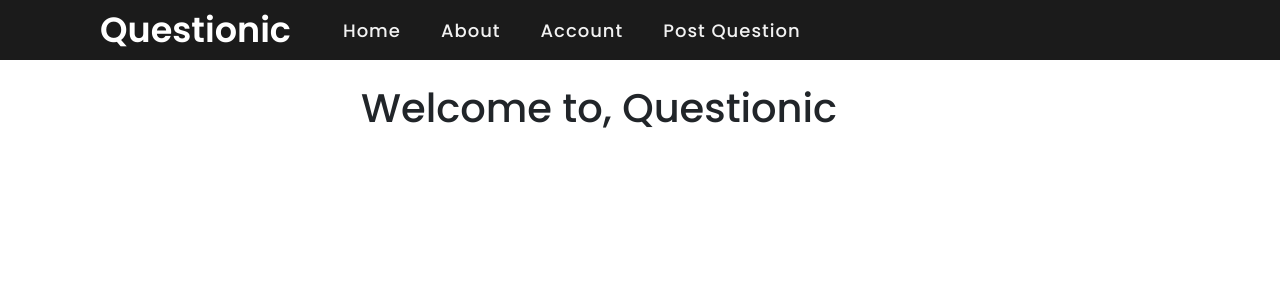
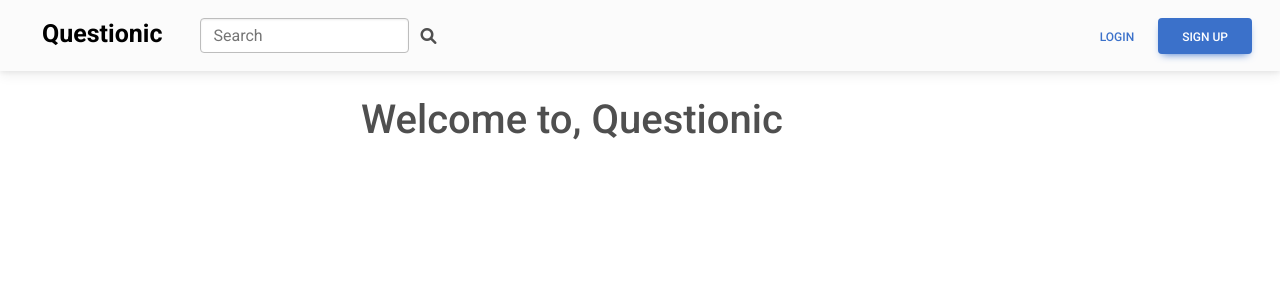
Before and after one commit to 6310682817/questionic, a Django app: page / in a window 1280 px wide. Shown: the top 300 px of the page. Run offline with Django 4.2, Linux system fonts and the light colour scheme; some libraries are stand-ins or nearby versions.

Commit message:
update navbar and detail in each pages

```diff
--- a/questionic/templates/questionic/index.html
+++ b/questionic/templates/questionic/index.html
@@ -1,14 +1,15 @@
-{% extends 'questionic/layout.html' %}
-{% block body %}
+{% extends 'questionic/layout.html' %} {% block body %}
 
 
 <div class="container">
-    <div class="row g-0">
-        <div class="col-3"></div>
-        <div class="col-6"><br><h1>Welcome to, Questionic</h1></div>
-        <div class="col-3"></div>
+  <div class="row g-0">
+    <div class="col-3"></div>
+    <div class="col-6">
+      <br />
+      <h1>Welcome to, Questionic</h1>
     </div>
+    <div class="col-3"></div>
+  </div>
 </div>
 
-
 {% endblock %}
--- a/questionic/templates/questionic/layout.html
+++ b/questionic/templates/questionic/layout.html
@@ -5,42 +5,135 @@
         <title>Questionic</title>
         <meta charset="utf-8">
         <link rel="icon" href="https://cdn-icons-png.flaticon.com/512/1763/1763016.png">
-        <link rel="stylesheet" href="{% static 'css/navbar.css' %}">
         <link rel="stylesheet" href="{% static 'css/notification.css' %}">
         <link rel="stylesheet" href="https://cdnjs.cloudflare.com/ajax/libs/font-awesome/5.15.3/css/all.min.css"/>
         <meta name="viewport" content="width=device-width, initial-scale=1.0">
         <link href="https://cdn.jsdelivr.net/npm/bootstrap@5.2.1/dist/css/bootstrap.min.css" rel="stylesheet" integrity="sha384-iYQeCzEYFbKjA/T2uDLTpkwGzCiq6soy8tYaI1GyVh/UjpbCx/TYkiZhlZB6+fzT" crossorigin="anonymous">
-    <style>
 
+    <!-- Font Awesome -->
+<link href="https://cdnjs.cloudflare.com/ajax/libs/font-awesome/6.0.0/css/all.min.css" rel="stylesheet"/>
+<!-- Google Fonts -->
+<link href="https://fonts.googleapis.com/css?family=Roboto:300,400,500,700&display=swap" rel="stylesheet"/>
+<!-- MDB -->
+<link href="https://cdnjs.cloudflare.com/ajax/libs/mdb-ui-kit/6.0.0/mdb.min.css" rel="stylesheet"/>
+<!-- MDB -->
+<script type="text/javascript" src="https://cdnjs.cloudflare.com/ajax/libs/mdb-ui-kit/6.0.0/mdb.min.js"></script>
+        <style>
+        .logo{
+            color: #000;
+            font-size: 25px;
+            font-weight: 700;
+          }
     </style>
+
+
     </head>
     <body>
         {% block nav %}
-        <nav>
+        <!-- Navbar-->
+<nav class="navbar navbar-expand-lg navbar-light bg-light" style="padding-left:30px;">
+    <div class="container-fluid justify-content-between">
+      <!-- Left elements -->
+      <div class="d-flex">
+        <!-- Brand -->
+        <a class="navbar-brand me-2 mb-1 d-flex align-items-center" href="{% url 'questionic:index' %}">
             <div class="logo">Questionic</div>
-            <input type="checkbox" id="click">
+        </a>
 
-            <ul>
-               <li><a href="{% url 'questionic:index' %}">Home</a></li>
-               <li><a href="{% url 'questionic:about' %}">About</a></li>
-               <li><a href="{% url 'users:index' %}">Account</a></li>
-               <li><a href="{% url 'questionic:post_question' %}">Post Question</a></li>
-               {% if notification_alert and user.is_authenticated %}
-                <li class="noti"><a class="notification" href="{% url 'questionic:notification' %}"><img class="positon:absolute;" src="{% static 'assets/noti_icon.png' %}" width="25px" height="25px" draggable="false"><span class="badge">{{notification_alert}}</span></a></li>
-                {% elif user.is_authenticated %}
-                <li class="noti"><a href="{% url 'questionic:notification' %}"><img src="{% static 'assets/noti_icon.png' %}" width="25px" height="25px" draggable="false"></a></li>
-                {% endif %}
-            </ul>
+        <!-- Search form -->
+        <form action="{% url 'questionic:search' %}" method="get" class="input-group w-auto my-auto d-none d-sm-flex">
+          <input autocomplete="off" type="search" name="search_keyword" class="form-control rounded" placeholder="Search" style="min-width: 125px; margin-left:30px;"/>
+          <span class="input-group-text border-0 d-none d-lg-flex"><i class="fas fa-search"></i></span>
+        </form>
+      </div>
+      <!-- Left elements -->
 
-            <label for="click" class="menu-btn">
-                <i class="fas fa-bars"></i>
-            </label>
-         </nav>
+
+
+      <!-- Right elements -->
+      {% if user.is_authenticated %}
+      <ul class="navbar-nav flex-row">
+        <li class="nav-item me-3 me-lg-1">
+          <a class="nav-link d-sm-flex align-items-sm-center" href="{% url 'users:index' %}">
+
+            <img src="{{account.image_profile.url}}" class="rounded-circle" height="22" alt="Black and White Portrait of a Man" loading="lazy"/>
+            <strong class="d-none d-sm-block ms-1">{{account.user}}</strong>
+          </a>
+        </li>
+        <li class="nav-item me-3 me-lg-1">
+          <a class="nav-link" href="{% url 'questionic:post_question' %}">
+            <span><i class="fas fa-plus-circle fa-lg"></i></span>
+          </a>
+        </li>
+        <li class="nav-item me-3 me-lg-1">
+          <a class="nav-link" href="{% url 'questionic:notification' %}">
+            <i class="fas fa-bell fa-lg"></i>
+            <span id="badge_alert" class="badge rounded-pill badge-notification bg-danger">{{notification_alert}}</span>
+
+          </a>
+        </li>
+
+        <li class="nav-item dropdown me-3 me-lg-1">
+          <a class="nav-link dropdown-toggle hidden-arrow" href="#" id="navbarDropdownMenuLink" role="button" data-mdb-toggle="dropdown" aria-expanded="false">
+            <i class="fas fa-chevron-circle-down fa-lg"></i>
+          </a>
+          <ul class="dropdown-menu dropdown-menu-end" aria-labelledby="navbarDropdownMenuLink">
+            <li>
+              <a class="dropdown-item" href="{% url 'questionic:about' %}">About</a>
+            </li>
+            <li>
+              <a class="dropdown-item" href="{% url 'users:logout' %}"><i class="fas fa-sign-out-alt"></i> Log out</a>
+            </li>
+          </ul>
+        </li>
+
+      </ul>
+
+    </div>
+      {% else %}
+      <div class="d-flex align-items-center">
+        <a href="{% url 'users:login'%}">
+        <button type="button" class="btn btn-link px-3 me-2">
+          Login
+        </button>
+      </a>
+      <a href="{% url 'users:signup'%}">
+        <button type="button" class="btn btn-primary me-3">
+          Sign up
+        </button>
+      </a>
+      </div>
+      {% endif %}
+      <!-- Right elements -->
+    </div>
+  </nav>
+  <!-- Navbar -->
+
         {% endblock%}
         {% block body %}
         {% endblock %}
         <script src="https://cdn.jsdelivr.net/npm/@popperjs/core@2.11.6/dist/umd/popper.min.js" integrity="sha384-oBqDVmMz9ATKxIep9tiCxS/Z9fNfEXiDAYTujMAeBAsjFuCZSmKbSSUnQlmh/jp3" crossorigin="anonymous"></script>
         <script src="https://cdn.jsdelivr.net/npm/bootstrap@5.2.1/dist/js/bootstrap.min.js" integrity="sha384-7VPbUDkoPSGFnVtYi0QogXtr74QeVeeIs99Qfg5YCF+TidwNdjvaKZX19NZ/e6oz" crossorigin="anonymous"></script>
     </body>
+    <script src="http://ajax.googleapis.com/ajax/libs/jquery/1.7.1/jquery.min.js" type="text/javascript"></script>
+    <script type="text/javascript">
+        function loadDoc() {
+            const xhttp = new XMLHttpRequest();
+            xhttp.onreadystatechange = function() {
+                if (xhttp.readyState === XMLHttpRequest.DONE) {
+                    const status = xhttp.status;
+                    if (status === 0 || (status >= 200 && status < 400)) {
+                        data = JSON.parse(this.responseText)
+                        document.getElementById("badge_alert").innerHTML = data.notification_alert;
+                    }
+                }
+            }
+            xhttp.open("GET", "{% url 'questionic:notification_alert'%}");
+            xhttp.send();
+        }
 
+        setInterval(function() {
+            loadDoc();
+        },5000);
+        </script>
 </html>
--- a/questionic/templates/questionic/notification.html
+++ b/questionic/templates/questionic/notification.html
@@ -8,8 +8,7 @@
         <div class="col-6"><br><h1>Notifications</h1>
             {% for answer in notifications %}
                     <p>
-                        คำตอบ
-                        {% comment %} <a href="{% url "questionic:question" question.id%}">หัวข้อ : {{question.title}}</a> {% endcomment %}
+                        <a href="{% url "questionic:question" answer.from_question.id%}"> จากคำถาม {{answer.from_question.title}}</a>
                         <br>
                         รายละเอียด : {{answer.detail}}
                         <br>
--- a/questionic/templates/questionic/question.html
+++ b/questionic/templates/questionic/question.html
@@ -44,10 +44,12 @@
         <h4>ความคิดเห็น<h4>
         <br>
         {%for answer, image_answer in dict_answer_image.items %}
+            <a style="color: #000;" href="{% url 'users:userprofile' answer.answerer %}">
                 <div style='display: flex;'>
                     <img src="{{answer.answerer.image_profile.url}}" width="50" height="50">
                     <h6>&nbsp&nbsp{{answer.answerer}} &nbsp&nbsp&nbsp {{answer.date_answered}}<h6>
                 </div>
+            </a>
 
             <div style="margin-left: 55px;">
                 <h5> {{answer.detail}}<h5>
@@ -58,7 +60,7 @@
             </div>
 
             <br><br>
-            <button name="show_reply_button" onclick="show_reply('{{answer.id}}')">ตอบกลับ</button>
+            <button class="form-control" name="show_reply_button" onclick="show_reply('{{answer.id}}')">ตอบกลับ</button>
             <div style="margin-left: 75px;" hidden id='show_reply{{answer.id}}'>
                 <div style='display: flex;'>
                     <img src="{{myaccount.image_profile.url}}" width="50" height="50">
@@ -82,10 +84,12 @@
                     {%for reply, image_reply in reply_answer_image.items %}
 
                     <div style="margin-left: 75px;">
+                        <a style="color: #000;" href="{% url 'users:userprofile' reply.reply_answerer %}">
                             <div style='display: flex;'>
                                 <img src="{{reply.reply_answerer.image_profile.url}}" width="50" height="50">
                                 <h6>&nbsp&nbsp {{reply.reply_answerer}} &nbsp&nbsp&nbsp {{reply.date_reply_answered}}<h6>
                             </div>
+                        </a>
 
                         <div style="margin-left: 55px;">
                             <h5>{{reply.detail}}<h5>
--- a/questionic/urls.py
+++ b/questionic/urls.py
@@ -11,6 +11,8 @@ urlpatterns = [
     path('post_question/', views.post_question, name='post_question'),
     path('question/<int:question_id>', views.question, name='question'),
     path('notification/', views.notification, name='notification'),
+    path('notification_alert/', views.notification_alert, name='notification_alert'),
+    path('search/', views.search, name='search'),
 
 
 ] + static(settings.MEDIA_URL, document_root=settings.MEDIA_ROOT)
--- a/questionic/views.py
+++ b/questionic/views.py
@@ -4,6 +4,8 @@ from django.urls import reverse
 from .models import Question, Account, QuestionFile, Answer, AnswerFile
 from .models import ReplyAnswer, ReplyAnswerFile, Notification
 from django.contrib.auth.models import User
+from django.db.models import Q
+from django.http import JsonResponse
 
 # Create your views here.
 
@@ -17,7 +19,8 @@ def index(request):
 
     notification_alert = notification.alert_reply_notification()
     return render(request, 'questionic/index.html', {
-        "notification_alert": notification_alert
+        "notification_alert": notification_alert,
+        "account": account
     })
 
 def about(request):
@@ -29,7 +32,8 @@ def about(request):
 
     notification_alert = notification.alert_reply_notification()
     return render(request, 'questionic/about.html', {
-        "notification_alert": notification_alert
+        "notification_alert": notification_alert,
+        "account": account
     })
 
 def post_question(request):
@@ -58,12 +62,14 @@ def post_question(request):
 
     notification_alert = notification.alert_reply_notification()
     return render(request, 'questionic/post_question.html', {
-        "notification_alert": notification_alert
+        "notification_alert": notification_alert,
+        "account": account
     })
 
 def question(request, question_id):
     user = User.objects.get(username=request.user.username)
     myaccount = Account.objects.get(user=user)
+    account = Account.objects.get(user=user)
     notification = Notification.objects.get(account=myaccount)
 
     if request.method == 'POST':
@@ -115,10 +121,14 @@ def question(request, question_id):
         'myaccount': myaccount,
         'dict_answer_image': dict_answer_image,
         'dict_reply_image': dict_reply_image,
-        'notification_alert': notification_alert
+        'notification_alert': notification_alert,
+        "account": account
     })
 
 def notification(request):
+    if not request.user.is_authenticated:
+        return HttpResponseRedirect(reverse('users:login'))
+
     user = User.objects.get(username=request.user.username)
     account = Account.objects.get(user=user)
     notification = Notification.objects.get(account=account)
@@ -129,5 +139,37 @@ def notification(request):
     notifications = notification.reply_notification.all().order_by('-date_answered')
     return render(request, 'questionic/notification.html', {
         "notification_alert": notification_alert,
-        "notifications": notifications
+        "notifications": notifications,
+        "account": account
     })
+
+def search(request):
+    if not request.user.is_authenticated:
+        return render(request, 'questionic/search.html', {
+        })
+
+
+    user = User.objects.get(username=request.user.username)
+    account = Account.objects.get(user=user)
+    notification = Notification.objects.get(account=account)
+    notification_alert = notification.alert_reply_notification()
+
+    search_keyword = ""
+    if request.method == "GET":
+        search_keyword = request.GET['search_keyword']
+        question_search = Question.objects.filter(Q(title__contains=search_keyword) | Q(detail__contains=search_keyword))
+    return render(request, 'questionic/search.html', {
+        "notification_alert": notification_alert,
+        "search_keyword": search_keyword,
+        "question_search": question_search,
+        "account": account
+    })
+
+def notification_alert(request):
+    user = User.objects.get(username=request.user.username)
+    account = Account.objects.get(user=user)
+    notification = Notification.objects.get(account=account)
+    notification_alert = notification.alert_reply_notification()
+    return JsonResponse({
+        'notification_alert':notification_alert,
+    })
```
Also changed, not shown: questionic/templates/questionic/search.html (added, +18 -0 lines), users/templates/users/userprofile.html (+15 -5 lines), users/views.py (+10 -5 lines). Lines whose indentation alone changed are shown as unchanged.
